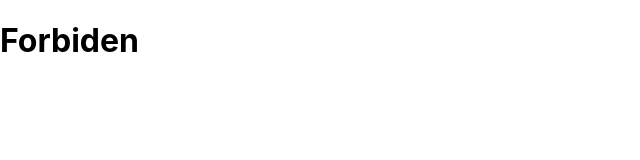
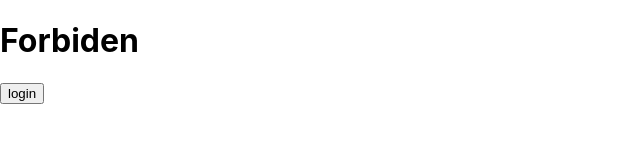
Before and after one commit to BucoTEC/booking-frontend, a Next.js app: page /bookings in a window 1280 px wide. Shown: the top 160 px of the page, without its empty margins (0-640 px from the left). Built offline with nearby package versions, Linux system fonts and the light colour scheme.

Commit message:
add login button

```diff
--- a/auth/AuthProvider.js
+++ b/auth/AuthProvider.js
@@ -31,7 +31,18 @@ function AuthProvider({ pageProps, children }) {
 		(pageProps?.auth && !currentUser) ||
 		(pageProps?.admin && !currentUser?.isAdmin)
 	) {
-		return <div>{loading ? <h1> ... loading</h1> : <h1>Forbiden</h1>}</div>;
+		return (
+			<div>
+				{loading ? (
+					<h1> ... loading</h1>
+				) : (
+					<>
+						<h1>Forbiden</h1>
+						<button onClick={() => router.push("/auth/login")}>login</button>
+					</>
+				)}
+			</div>
+		);
 	}
 
 	return <div>{children}</div>;
```
